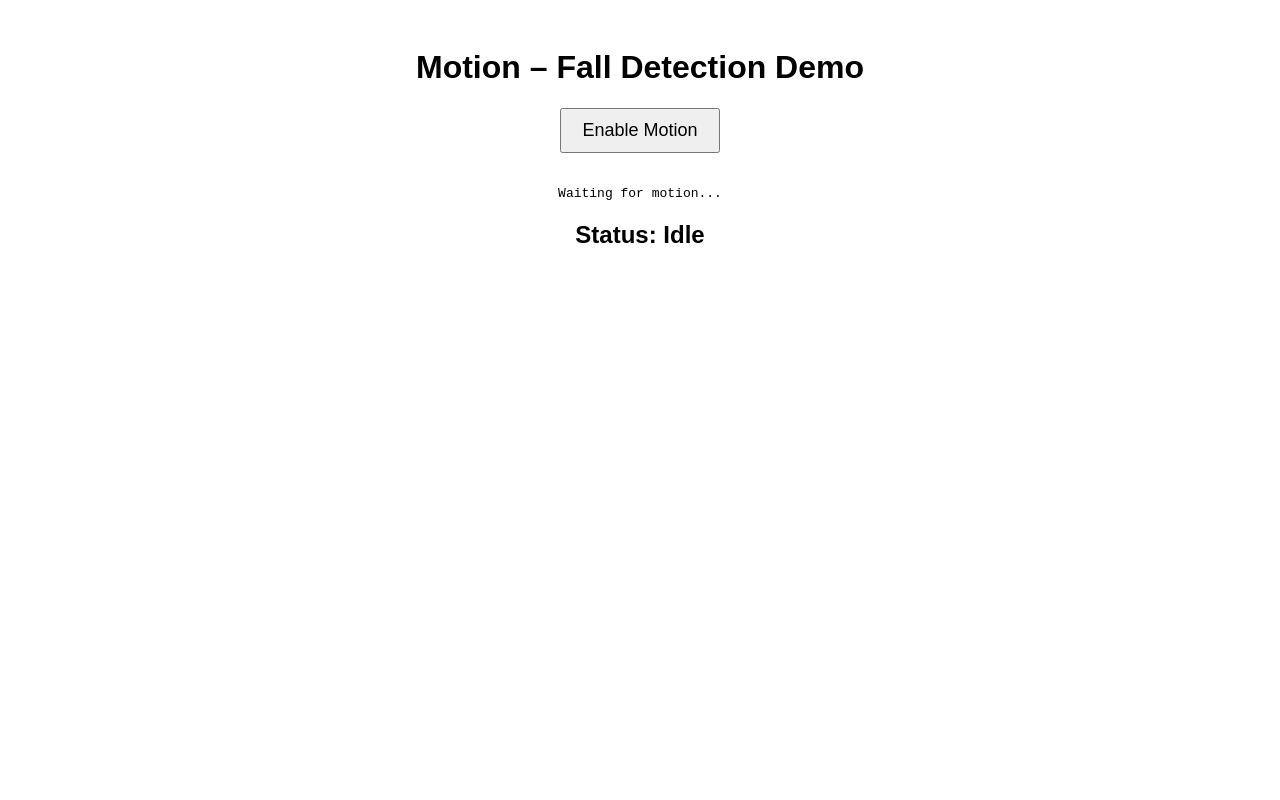
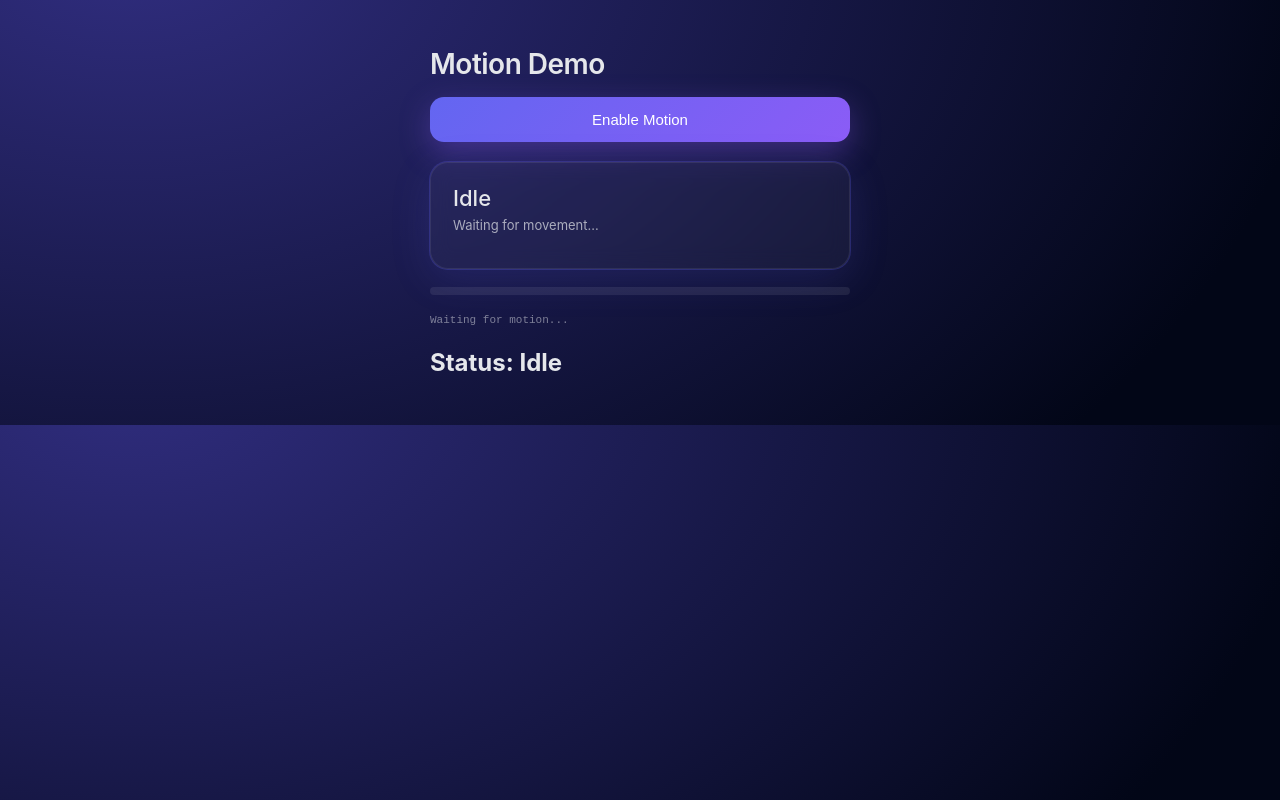
Before and after one commit to aarushissharma/motion-patient, a plain HTML site: page index.html in a window 1280 px wide. Drawn offline with Linux system fonts and the light colour scheme.

Commit message:
style changes

```diff
--- a/index.html
+++ b/index.html
@@ -7,14 +7,27 @@
   <link rel="stylesheet" href="styles.css" />
 </head>
 <body>
-  <h1>Motion – Fall Detection Demo</h1>
+    <div class="container">
+        <h1>Motion Demo</h1>
 
-  <button id="permissionBtn">Enable Motion</button>
+        <button id="startBtn">Enable Motion</button>
 
-  <pre id="debug">Waiting for motion...</pre>
-  <h2 id="status">Status: Idle</h2>
+        <div id="statusCard" class="status normal">
+            <h2 id="statusText">Idle</h2>
+            <p id="statusSub">Waiting for movement…</p>
+        </div>
 
-  <script src="js/movement.js"></script>
-  <script src="js/main.js"></script>
+        <div class="meter">
+            <div id="meterFill"></div>
+        </div>
+
+        <pre id="debug"></pre>
+
+
+    <pre id="debug">Waiting for motion...</pre>
+    <h2 id="status">Status: Idle</h2>
+
+    <script src="js/movement.js"></script>
+    <script src="js/main.js"></script>
 </body>
 </html>
--- a/styles.css
+++ b/styles.css
@@ -1,29 +1,118 @@
+/* ====== Base ====== */
 body {
-  font-family: Arial, sans-serif;
-  text-align: center;
-  padding: 20px;
+  margin: 0;
+  font-family: -apple-system, BlinkMacSystemFont, Inter, sans-serif;
+  background: radial-gradient(
+    1200px 800px at 10% -15%,
+    #312e81,
+    #020617
+  );
+  color: #e5e7eb;
 }
 
-#status {
-  font-size: 24px;
-  font-weight: bold;
-  margin-top: 20px;
+.container {
+  max-width: 420px;
+  margin: auto;
+  padding: 28px;
 }
 
-#status.fall {
-  color: red;
+/* ====== Title ====== */
+h1 {
+  font-size: 28px;
+  font-weight: 600;
+  letter-spacing: -0.5px;
+  margin-bottom: 16px;
 }
 
-#status.slow {
-  color: orange;
+/* ====== Button ====== */
+button {
+  width: 100%;
+  background: linear-gradient(135deg, #6366f1, #8b5cf6);
+  color: white;
+  border: none;
+  padding: 14px;
+  border-radius: 14px;
+  font-size: 15px;
+  font-weight: 500;
+  margin-bottom: 20px;
+  box-shadow: 0 10px 30px rgba(139, 92, 246, 0.35);
 }
 
-#status.normal {
-  color: green;
+button:active {
+  transform: scale(0.98);
 }
 
-button {
-  font-size: 18px;
-  padding: 10px 20px;
-  margin-bottom: 20px;
+/* ====== Status Card ====== */
+.status {
+  background: rgba(255, 255, 255, 0.04);
+  border: 1px solid rgba(255, 255, 255, 0.08);
+  border-radius: 18px;
+  padding: 22px;
+  transition: all 0.3s ease;
+  backdrop-filter: blur(10px);
 }
+
+.status h2 {
+  margin: 0;
+  font-size: 22px;
+  font-weight: 500;
+}
+
+.status p {
+  margin-top: 6px;
+  font-size: 13px;
+  opacity: 0.7;
+}
+
+/* ====== States ====== */
+.status.normal {
+  box-shadow: 0 0 0 1px rgba(99, 102, 241, 0.25),
+              0 10px 40px rgba(99, 102, 241, 0.15);
+}
+
+.status.slow {
+  box-shadow: 0 0 0 1px rgba(236, 72, 153, 0.35),
+              0 10px 40px rgba(236, 72, 153, 0.2);
+}
+
+.status.fall {
+  box-shadow: 0 0 0 1px rgba(248, 113, 113, 0.6),
+              0 15px 50px rgba(248, 113, 113, 0.4);
+  animation: subtlePulse 1.1s infinite;
+}
+
+/* ====== Pulse ====== */
+@keyframes subtlePulse {
+  0% { transform: scale(1); }
+  50% { transform: scale(1.015); }
+  100% { transform: scale(1); }
+}
+
+/* ====== Motion Meter ====== */
+.meter {
+  margin-top: 18px;
+  height: 8px;
+  border-radius: 8px;
+  background: rgba(255, 255, 255, 0.08);
+  overflow: hidden;
+}
+
+#meterFill {
+  height: 100%;
+  width: 0%;
+  background: linear-gradient(
+    90deg,
+    #6366f1,
+    #8b5cf6,
+    #ec4899
+  );
+  transition: width 0.1s linear;
+}
+
+/* ====== Debug ====== */
+pre {
+  margin-top: 18px;
+  font-size: 11px;
+  opacity: 0.5;
+  line-height: 1.4;
+}
```
